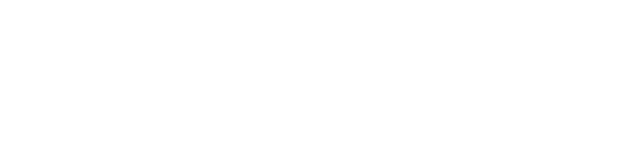
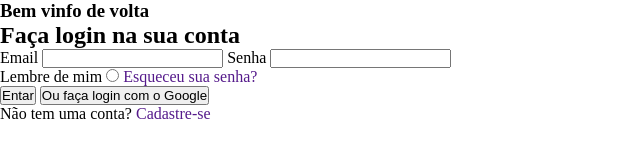
Before and after one commit to andrezafs/desafio-codelandia-4, a plain HTML site: page index.html in a window 1280 px wide. Shown: the whole page, without its empty margins (0-640 px from the left). Drawn offline with Linux system fonts and the light colour scheme.

Commit message:
estrutura do formulário

```diff
--- a/index.html
+++ b/index.html
@@ -9,6 +9,28 @@
     <link rel="stylesheet" href="variaveis.css">
 </head>
 <body>
-
+    <main>
+        <section class="main-container">
+            <section class="container-bg"></section>
+            <section class="container-form">
+                <h3>Bem vinfo de volta</h3>
+                <h2>Faça login na sua conta</h2>
+                <form action="">
+                    <label for="Email">Email</label>
+                    <input type="email" name="Email" id="Email">
+                    <label for="password">Senha</label>
+                    <input type="password" name="password" id="password">
+                    <div class="recuperation">
+                        <label for="">Lembre de mim</label>
+                        <input type="radio" name="" id="">
+                        <a href="">Esqueceu sua senha?</a>
+                    </div>
+                    <button>Entar</button>
+                    <button>Ou faça login com o Google</button>
+                </form>
+                <p>Não tem uma conta? <a href="">Cadastre-se</a></p>
+            </section>
+        </section>
+    </main>
 </body>
 </html>
```
